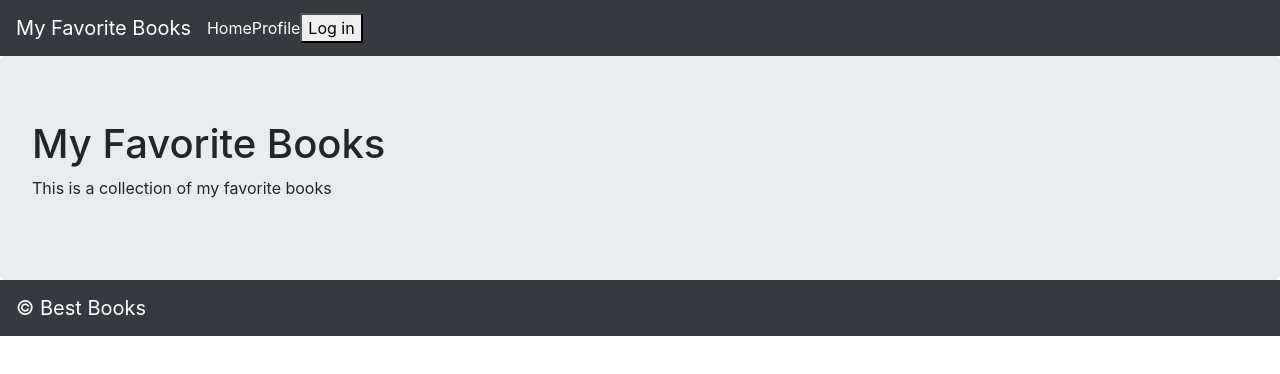
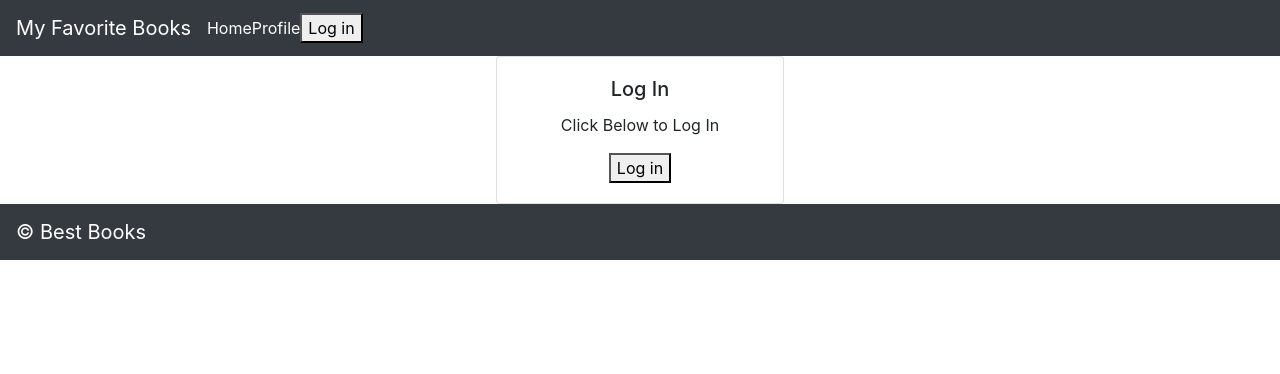
Before and after one commit to BasharDamen/can-of-books-frontend, a React (Create React App) app: page / in a window 1280 px wide. Shown: the top 374 px of the page. Built offline with nearby package versions, Linux system fonts and the light colour scheme.

Commit message:
frontend

```diff
--- a/src/App.js
+++ b/src/App.js
@@ -8,22 +8,26 @@ import {
   Route
 } from "react-router-dom";
 import Login from './Login';
-import BestBooks from './BestBooks';
+// import BestBooks from './BestBooks';
+import MyFavoriteBooks from "./BestBooks";
 import Profile from './Profile';
 import {withAuth0} from '@auth0/auth0-react'
+import LoginButton from './LoginButton';
 class App extends React.Component {
 
   render() {
     console.log('app', this.props);
-    const isAuthenticated = this.props.auth0;
+    const {isAuthenticated} = this.props.auth0;
     return(
       <>
         <Router>
-          <IsLoadingAndError>
+          {/* <IsLoadingAndError> */}
             <Header />
             <Switch>
               <Route exact path="/">
-              {isAuthenticated ? <BestBooks/>: <Login/>}
+                {isAuthenticated ? <MyFavoriteBooks/> : <Login/>}
+              {/* {isAuthenticated && <Login/>}
+              {isAuthenticated && <MyFavoriteBooks/>} */}
                 {/* {!isAuthenticated && <Login/>}
                 {isAuthenticated && <MyFavoriteBooks/>} */}
                 {/* TODO: if the user is logged in, render the `BestBooks` component, if they are not, render the `Login` component */}
@@ -36,7 +40,7 @@ class App extends React.Component {
 
             </Switch>
             <Footer />
-          </IsLoadingAndError>
+          {/* </IsLoadingAndError> */}
         </Router>
       </>
     );
--- a/src/BestBooks.js
+++ b/src/BestBooks.js
@@ -1,19 +1,65 @@
-import React from 'react';
-import 'bootstrap/dist/css/bootstrap.min.css';
-import Jumbotron from 'react-bootstrap/Jumbotron';
-import './BestBooks.css';
+import React from "react";
+import "bootstrap/dist/css/bootstrap.min.css";
+import Jumbotron from "react-bootstrap/Jumbotron";
+import "./BestBooks.css";
+import axios from "axios";
+import { withAuth0 } from "@auth0/auth0-react";
+import "bootstrap/dist/css/bootstrap.min.css";
+import Carousel from "react-bootstrap/Carousel";
+
 
 class MyFavoriteBooks extends React.Component {
+  constructor(props) {
+    super(props);
+    this.state = {
+      myBooksArr: [],
+    };
+  }
+
+  componentDidMount = () => {
+    // const { user } = this.props.auth0;
+    // let email = user.email;
+    axios
+      .get(`http://localhost:3010/books`)
+      .then((result) => {
+        console.log(result.data);
+        this.setState({
+          myBooksArr: result.data,
+        });
+        console.log(this.state.myBooksArr);
+      })
+      .catch((err) => {
+        console.log("error");
+      });
+  };
+
   render() {
-    return(
+    // const isAuthenticated = this.props.auth0;
+
+    return (
       <Jumbotron>
-        <h1>My Favorite Books</h1>
-        <p>
-          This is a collection of my favorite books
-        </p>
+          <h1>My Favorite Books</h1>
+          <p>This is a collection of my favorite books</p>
+        <Carousel fade>
+          {this.state.myBooksArr.map((item) =>{
+            return (<Carousel.Item>
+            <img
+              className="d-block w-100"
+              src={item.imgURL}
+              alt="First slide"
+            />
+            <Carousel.Caption>
+              <h3>Title: {item.title}</h3>
+              <p>Overview: {item.description}</p>
+            </Carousel.Caption>
+          </Carousel.Item>)})}
+        </Carousel>
+        {/* {this.state.myBooksArr.map((item) => {
+          return <p>{item.title}</p>;
+        })} */}
       </Jumbotron>
-    )
+    );
   }
 }
 
-export default MyFavoriteBooks;
+export default withAuth0(MyFavoriteBooks);
--- a/src/Header.js
+++ b/src/Header.js
@@ -17,7 +17,7 @@ class Header extends React.Component {
         <Link to="/profile">Profile</Link>
         {/* <LogoutButton/> */}
         {/* TODO: if the user is logged in, render the `LogoutButton` - if the user is logged out, render the `LoginButton` */}
-        {isAuthenticated? <LogoutButton/> : <LoginButton/> }
+        {isAuthenticated ? <LogoutButton/> : <LoginButton/> }
       </Navbar>
     );
   }
```
